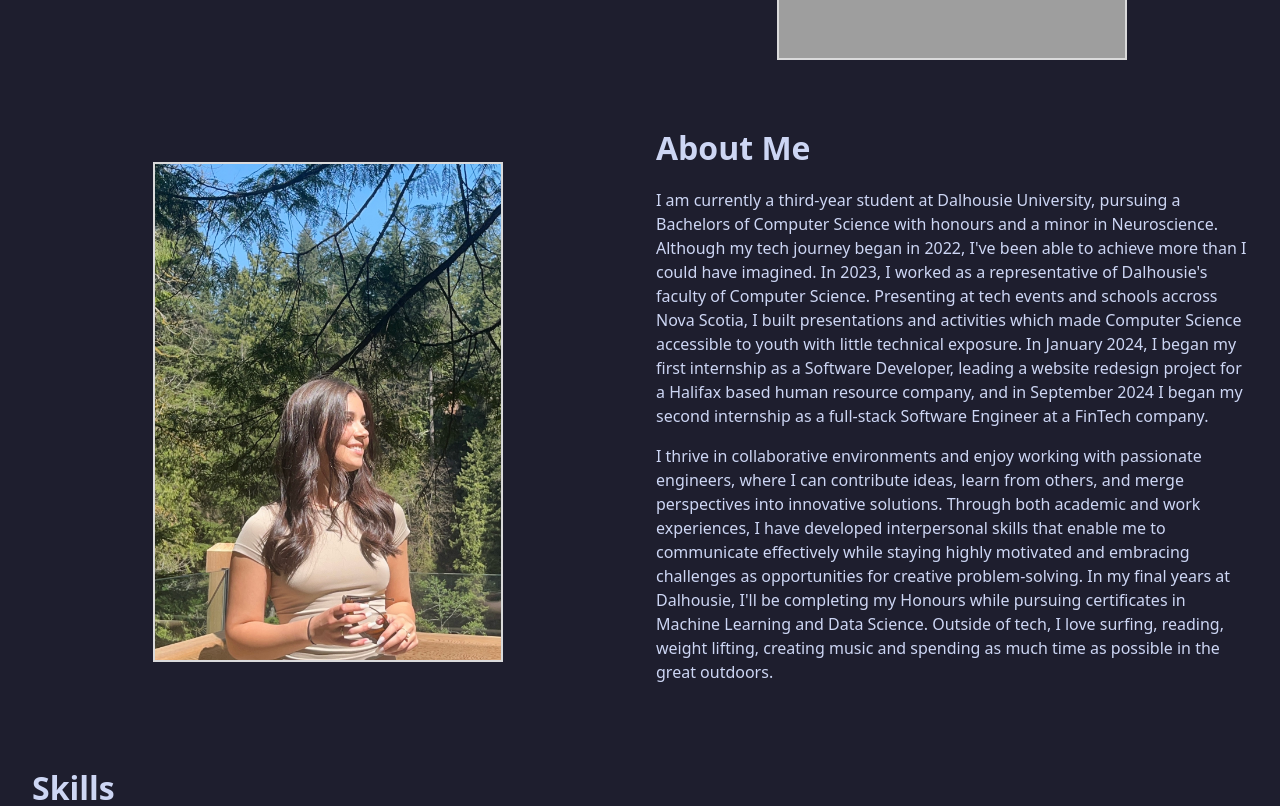
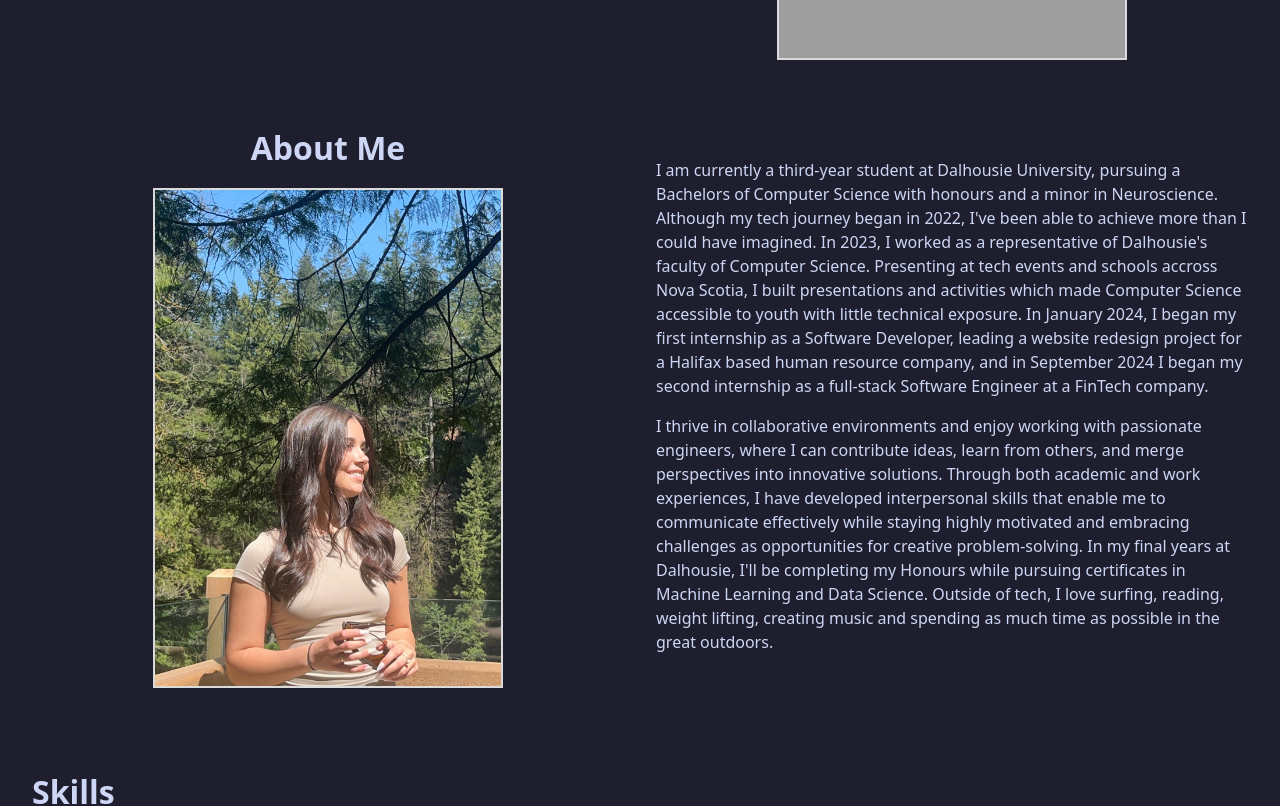
Before and after one commit to luisaamouri/portfolio-site, a Next.js app: page / in a window 1280 px wide. Shown: the part 540-1346 px from the top of the page. Built offline with nearby package versions, Linux system fonts and the light colour scheme; grey boxes are pictures that could not be loaded.

Commit message:
fix: contact at bottom of page, adjusted about me text placement.

```diff
--- a/src/components/about.tsx
+++ b/src/components/about.tsx
@@ -5,10 +5,10 @@ const About = () => {
         <div className="about-container">
             <div className="flex-about">
                 <div className="about-img">
+                    <h2>About Me</h2>
                     <Image src='/images/profile2.jpg' className="profile-img" width={350} height={500} alt="Luisa"/>
                 </div>
                 <div className="about-text">
-                    <h2>About Me</h2>
                     <p>
                     I am currently a third-year student at Dalhousie University, pursuing a Bachelors of Computer Science with honours and a minor in Neuroscience. Although my tech journey began in 2022, I've been able to achieve more than I could have imagined. In 2023, I worked as a representative of Dalhousie's faculty of Computer Science. Presenting at tech events and schools accross Nova Scotia, I built presentations and activities which made Computer Science accessible to youth with little technical exposure. In January 2024, I began my first internship as a Software Developer, leading a website redesign project for a Halifax based human resource company, and in September 2024 I began my second internship as a full-stack Software Engineer at a FinTech company.
                     </p>
--- a/src/pages/index.tsx
+++ b/src/pages/index.tsx
@@ -22,8 +22,8 @@ const Home = () => {
         <Skills />
         <Experience />
         <Projects />
+        <Gallery />
         <Contact />
-        <Gallery />
       </div>
     </>
   );
--- a/src/styles/globals.css
+++ b/src/styles/globals.css
@@ -230,6 +230,7 @@ hr {
 .about-container .flex-about .about-img {
   width: 50%;
   display: flex;
+  flex-direction: column;
   justify-content: center;
   align-items: center;
 }
@@ -238,6 +239,7 @@ hr {
   overflow: hidden;
   max-width: 75%;
   max-height: 50%;
+  margin-bottom: 1rem;
   object-fit: cover;
   border: 2px solid #DADADB;
   filter: grayscale(0%);
```
